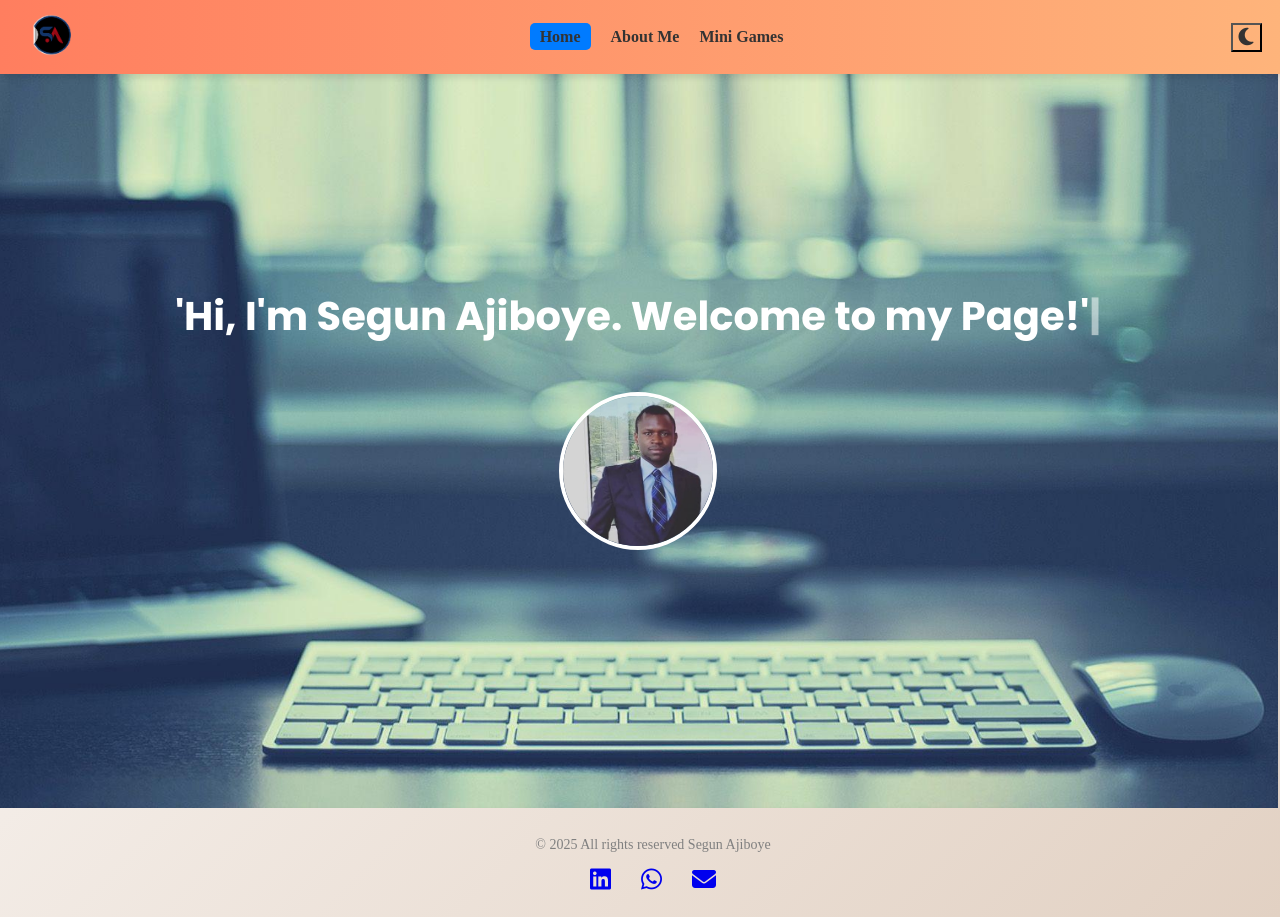
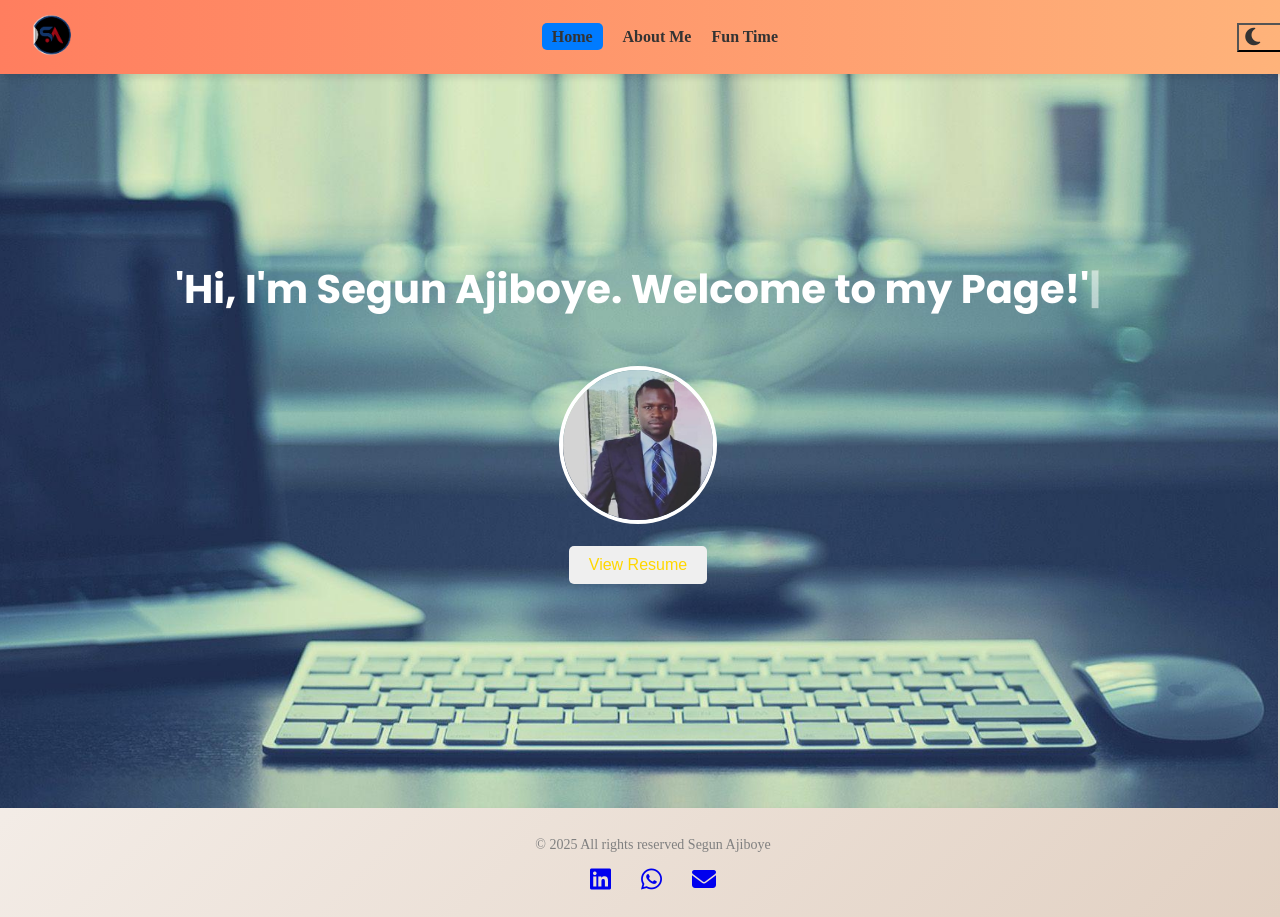
Before and after one commit to saifajiboye/segun-angular-portfolio, an Angular app: page / in a window 1280 px wide. Built offline with nearby package versions, Linux system fonts and the light colour scheme.

Commit message:
made changes

```diff
--- a/src/app/components/about-me/about-me.component.html
+++ b/src/app/components/about-me/about-me.component.html
@@ -3,13 +3,8 @@
     <h1>I'm Segun Ajiboye</h1>
     <p>A full-stack developer based in Salt lake City, United State of America. I specialize in building web applications using modern technologies like Angular, React, Node.js, Java springboot, SQL, AWS.
         I'm passionate about creating or debugging software that solves real-world problems and improves the lives of those around me. When I am not Building applications you would find me hanging out with friends, playing soccer, video games or watching movie. I am also a passionate Arsenal FC supporter.</p>
-
-    <div class="button-group">
-        <button (click)="openResume()" class="cta">View my Resume</button>
-        <button (click)="sendEmail()" class="cta-secondary">Contact Me</button>
-    </div>
 </div>
 <div class="hero-image">
-    <img src="assets/segcey.jpg" alt="Segun">
+    <img src="assets/segcey2.jpg" alt="Segun">
 </div>
 </div>
--- a/src/app/components/about-me/about-me.component.ts
+++ b/src/app/components/about-me/about-me.component.ts
@@ -8,15 +8,6 @@ import { Component, ViewEncapsulation } from '@angular/core';
   encapsulation: ViewEncapsulation.None
 })
 export class AboutMeComponent {
-  openResume() {
-
-      window.open('assets/Segun_Ajiboye_Resume.pdf', '_blank');
-
-  }
-
-  sendEmail() {
-    window.location.href ='mailto:saifajiboye@gmail.com?subject=Inquiry&body=Hello%20Segun,%20I%20would%20like%20to%20discuss...', '_blank';
-  }
 
 
 }
--- a/src/app/components/accomplishments/accomplishments.component.html
+++ b/src/app/components/accomplishments/accomplishments.component.html
@@ -1,6 +1,7 @@
 <section class ="accomplishments">
     <div class="filters">
         <button (click)="filtertype=''">All</button>
+        <button (click)="filtertype='Work Portfolio'">Work Experience</button>
         <button (click)="filtertype='certification'">Certification</button>
         <button (click)="filtertype='Education'">Education</button>
     </div>
--- a/src/app/components/accomplishments/accomplishments.component.ts
+++ b/src/app/components/accomplishments/accomplishments.component.ts
@@ -51,7 +51,7 @@ export class AccomplishmentsComponent {
   title: 'Fidelity Investments Rewards+ Program',
   description: 'Developed and maintained a rewards+ application for Fidelity Investments, enhancing customer engagement and satisfaction.',
   imageUrl: 'assets/fidelity-logo.png',
-  type: 'Work Experience'
+  type: 'Work Portfolio'
 },
 
   {
--- a/src/app/components/navbar/navbar.component.css
+++ b/src/app/components/navbar/navbar.component.css
@@ -7,7 +7,7 @@
     padding: 10px 20px;
     box-shadow: 0 4px 6px rgba(0, 0, 0, 0.1);
     position: fixed;
-    width: 97vw;
+    width: 99vw;
     top: 0;
     left: 0;
     z-index: 1000;
@@ -92,6 +92,7 @@
     background: none;
     cursor: pointer;
     font-size: 20px;
+    padding-right: 25px;
     color: var(--text-color, #333);
     transition: color 0.3s ease-in-out;
   }
--- a/src/app/components/navbar/navbar.component.html
+++ b/src/app/components/navbar/navbar.component.html
@@ -6,7 +6,7 @@
     <ul class="nav-links" [class.open]="menuOpen || !isMobile">
       <li><a (click)="toggleMenu()" routerLink="/" routerLinkActive="active-link" [routerLinkActiveOptions]="{ exact:true}">Home</a></li>
       <li><a (click)="toggleMenu()" routerLink="/about-me" routerLinkActive="active-link">About Me</a></li>
-      <li><a (click)="toggleMenu()" routerLink="/mini-games" routerLinkActive="active-link">Mini Games</a></li>
+      <li><a (click)="toggleMenu()" routerLink="/mini-games" routerLinkActive="active-link">Fun Time</a></li>
     </ul>
     <button class="theme-toggle" (click)="toggleTheme()">
       <i *ngIf="themeService.isDarkMode(); else lightMode" class="fa-sharp fa-solid fa-sun"></i>
--- a/src/app/pages/home/home.component.css
+++ b/src/app/pages/home/home.component.css
@@ -16,6 +16,21 @@
 
 hi {
     text-shadow: 2px 2px 4px rgba(0, 0, 0, 0.6);
+}
+
+.cta  {
+  margin-top: 15px;
+  padding: 10px 20px;
+  font-size: 1rem;
+  border: none;
+  cursor: pointer;
+  color: gold;
+  border-radius: 5px;
+
+}
+.cta:hover {
+  background-color: #ff7e5f;
+
 }
 
 .headline {
--- a/src/app/pages/home/home.component.html
+++ b/src/app/pages/home/home.component.html
@@ -7,4 +7,6 @@
         <a routerLink="/about-me" routerLinkActive="active-link">
         <img class="img" src="assets/seg.jpg" alt="This is Segun" >
         </a>
+
+        <button class="cta" (click)="openResume()">View Resume</button>
 </div>
--- a/src/app/pages/home/home.component.ts
+++ b/src/app/pages/home/home.component.ts
@@ -18,6 +18,12 @@ export class HomeComponent implements OnInit {
     this.typeText();
   }
 
+  openResume() {
+
+    window.open('assets/Segun_Ajiboye_Resume.pdf', '_blank');
+
+}
+
   typeText() {
     if (this.index < this.text.length) {
       this.displayedText += this.text.charAt(this.index);
```
Also changed, not shown: public/assets/segcey2.jpg (added).
